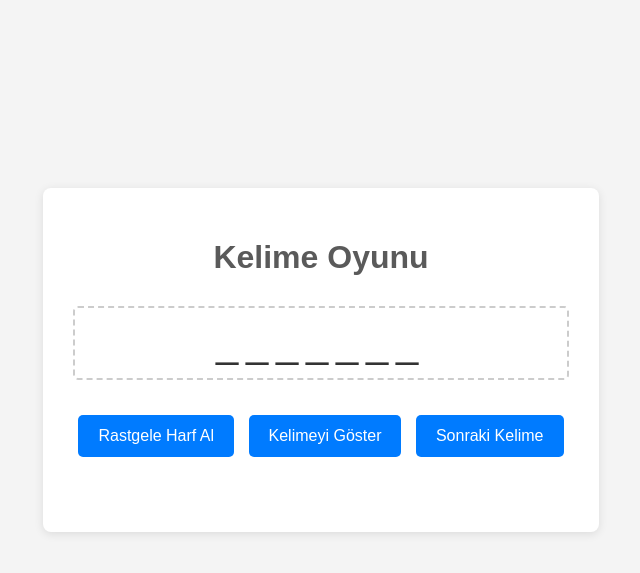
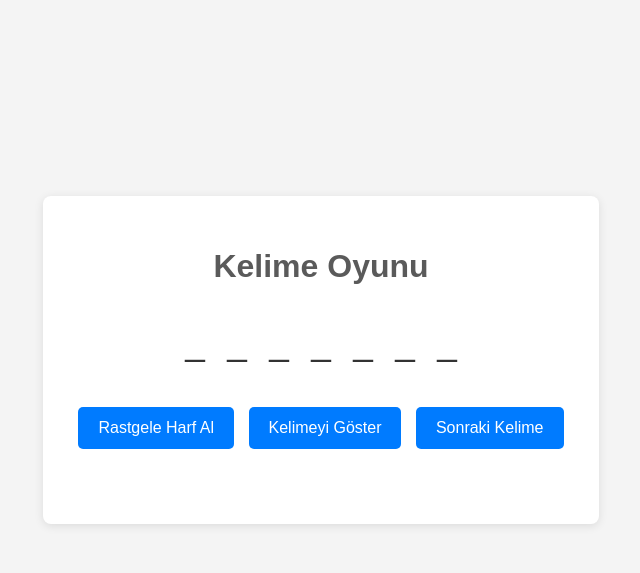
Before and after one commit to dkelesch/word_guesser, a Flask app: page / in a window 1280 px wide. Shown: the top 573 px of the page, without its empty margins (319-959 px from the left). Run offline with Flask 3, Linux system fonts and the light colour scheme.

Commit message:
Update style.css

```diff
--- a/static/style.css
+++ b/static/style.css
@@ -23,22 +23,28 @@ h1 {
 }
 
 #word-display {
-    font-size: 2.5em;
-    letter-spacing: 10px;
     margin: 30px 0;
-    padding: 10px;
-    border: 2px dashed #ccc;
-    border-radius: 5px;
-    min-height: 50px; /* Ensure it doesn't collapse */
+    /* padding, border, and border-radius removed */
+    min-height: 50px;
     display: flex;
     justify-content: center;
     align-items: center;
+    gap: 5px;
 }
 
 .letter-slot {
-    display: inline-block;
-    width: 30px; /* Adjust as needed */
-    text-align: center;
+    display: flex; /* Use flexbox for centering */
+    align-items: center; /* Center vertically */
+    justify-content: center; /* Center horizontally */
+    width: 35px; /* Adjust as needed */
+    height: 55px; /* Adjust as needed */
+    text-align: center; /* Keep text-align for good measure, though flexbox handles centering */
+    line-height: normal; /* Reset line-height as flexbox handles vertical centering */
+    border: 1px solid transparent; /* Placeholder for border */
+    border-radius: 4px; /* Add a slight curve */
+    cursor: pointer; /* Indicate clickable */
+    transition: background-color 0.2s ease, border-color 0.2s ease;
+    font-size: 2.2em;
 }
 
 .buttons button {
@@ -57,6 +63,20 @@ h1 {
     background-color: #0056b3;
 }
 
+.letter-slot:hover {
+    background-color: rgba(0, 123, 255, 0.15); /* A slightly more subtle shade */
+    border-color: #007bff; /* Change border color instead of adding a new one */
+}
+
+.letter-slot:not([style*="cursor: pointer"]) {
+    cursor: default;
+}
+
+.letter-slot:not([style*="cursor: pointer"]):hover {
+    background-color: transparent;
+    border-color: transparent;
+}
+
 .buttons button:disabled {
     background-color: #cccccc;
     cursor: not-allowed;
```
